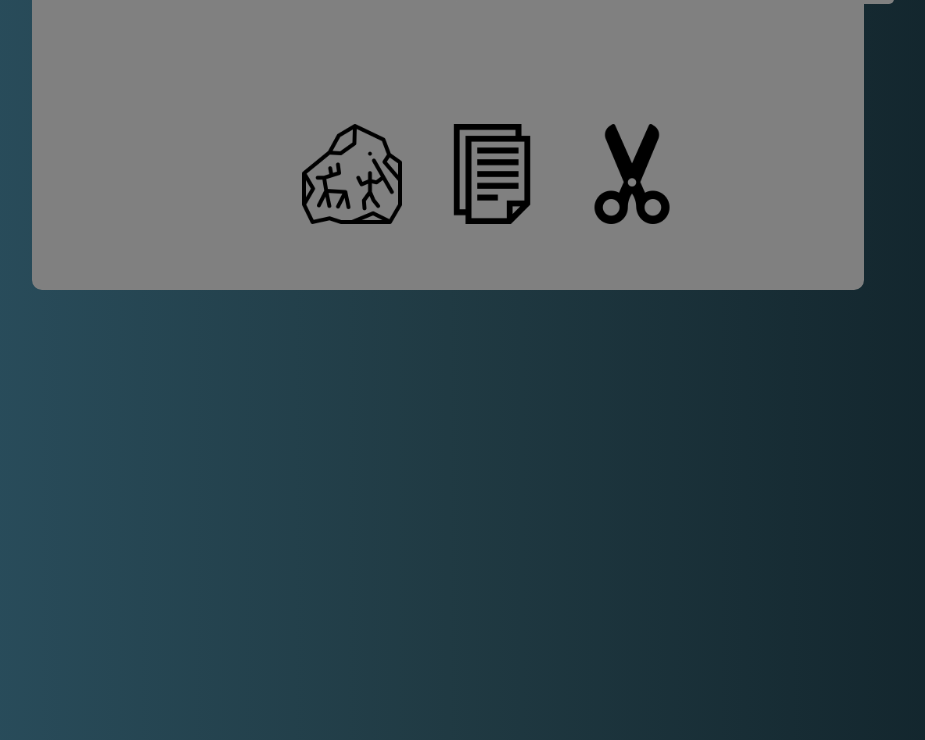
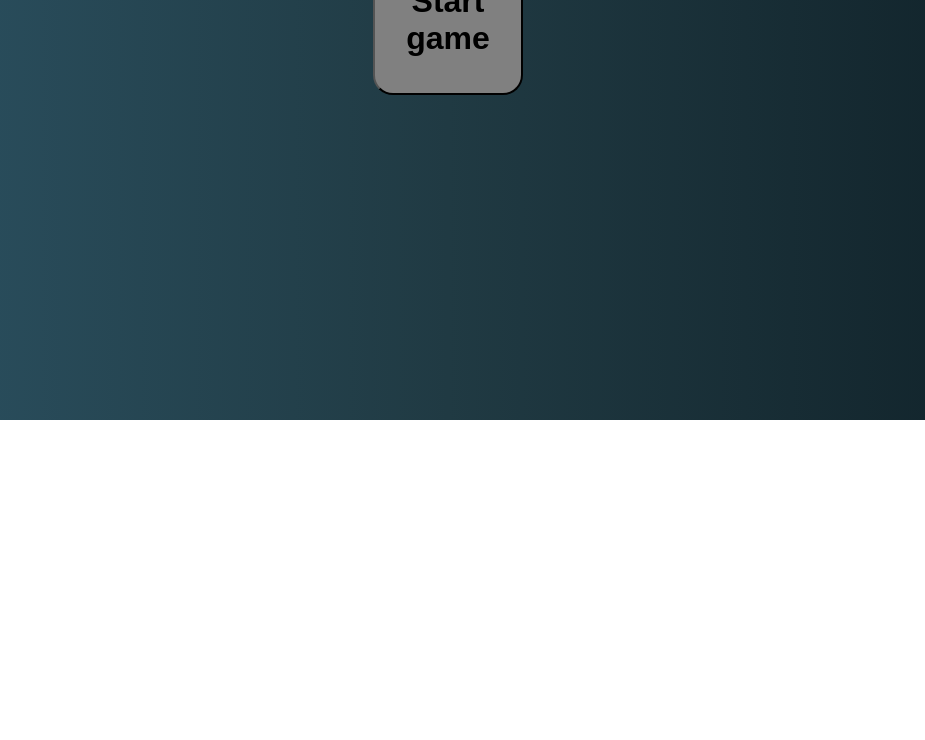
Before and after one commit to MarioMilosevic/Rock-paper-scissors, a website built with Vite: page index.html in a window 1280 px wide. Shown: the part 380-1120 px from the top of the page, without its empty margins (192-1117 px from the left). After the commit the page ends 800 px from the top, so only its background shows below. Built offline with nearby package versions, Linux system fonts and the light colour scheme.

Commit message:
Start game

```diff
--- a/main.js
+++ b/main.js
@@ -1,6 +1,9 @@
 "use strict";
 const root = document.querySelector(".root");
-const startBtn = `<button class="startBtn">Start the game</button>`;
+const startBtnHtml = `<button class="startBtn">Start game</button>`;
+root.innerHTML = startBtnHtml;
+const startBtn = document.querySelector(".startBtn");
+
 const gameHtml = `<div class="app">
  <header class="header">Rock, Paper, Scissors ?</header>
 <p class="rules">First to 5 wins !!!</p>
@@ -18,7 +21,9 @@ const gameHtml = `<div class="app">
     </div>
   </div>
 </div>
-<div class="winner hidden"></div>
+<div class="winner hidden">
+${startBtnHtml}
+</div>
 <div class="modalOverlay hidden"></div>
 <div class="options">
   <img src="img/rock.png" alt="rock" id="rock" />
@@ -26,12 +31,18 @@ const gameHtml = `<div class="app">
   <img src="img/scissors.png" alt="scissors" id="scissors" />
 </div>
 </div>`;
+
+
+
+startBtn.addEventListener("click", startGame);
+
+function startGame() {
   root.innerHTML = gameHtml;
   const app = document.querySelector(".app");
   const playerScore = document.querySelector("#playerScore");
   const computerScore = document.querySelector("#computerScore");
   const winner = document.querySelector(".winner");
-const modalOverlay = document.querySelector('.modalOverlay')
+  const modalOverlay = document.querySelector(".modalOverlay");
   const rock = document.querySelector("#rock");
   const paper = document.querySelector("#paper");
   const scissors = document.querySelector("#scissors");
@@ -82,7 +93,6 @@ function game(e) {
         }
         if (playerResult === maxScore) {
           declareWinner(`Player`);
-        gameFinished = true;
         } else if (computerResult === maxScore) {
           declareWinner(`Computer`);
         }
@@ -102,13 +112,16 @@ function computerWins() {
   }
 
   function declareWinner(win) {
-  winner.textContent = `${win} won !`;
-  winner.classList.remove('hidden')
-  modalOverlay.classList.remove('hidden')
+    setTimeout(() => {
+      // winner.textContent = `${win} won`;
+      winner.classList.remove("hidden");
+      modalOverlay.classList.remove("hidden");
       gameFinished = true;
+    }, 1500);
   }
 
   function playerWins() {
     playerResult++;
     playerScore.textContent = playerResult;
   }
+}
--- a/style.css
+++ b/style.css
@@ -21,7 +21,7 @@ html {
 }
 
 .root {
-  height: 2000px;
+  height: 100vh;
 }
 .app {
   margin: 0 auto;
@@ -88,25 +88,23 @@ html {
 }
 
 .startBtn {
-  width: 100px;
-  height: 50px;
+  position: absolute;
+  top: 50%;
+  left: 50%;
+  transform: translate(-50%,-50%);
+  font-size: 2rem;
+  width: 150px;
+  height: 150px;
+  font-weight: 800;
   border-radius: 20px;
   padding: 10px;
-  /* margin: 200px 200px 200px 200px; */
   align-items: center;
   justify-content: center;
+  background-color: grey;
+  cursor: pointer;
 }
 
-/* .modalOverlay{
-  display: none;
-    position: fixed;
-    top: 0;
-    left: 0;
-    width: 100%;
-    height: 100%;
-    background-color: rgba(0, 0, 0, 0.7);
-    z-index: 1;
-} */
+
 
 
 .winner {
@@ -129,7 +127,7 @@ html {
   top: 0;
   left: 0;
   width: 100%;
-  height: 100%;
+  height: 100vh;
   background-color: rgba(0, 0, 0, 0.6);
   backdrop-filter: blur(3px);
   z-index: 1;
```
Lines whose indentation alone changed are shown as unchanged.
